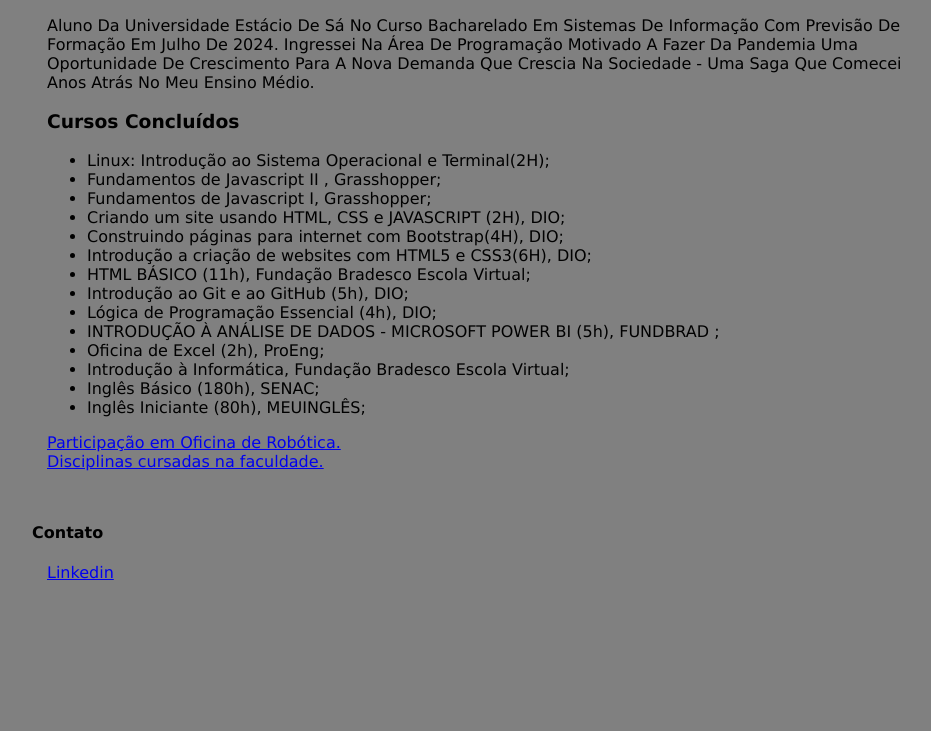
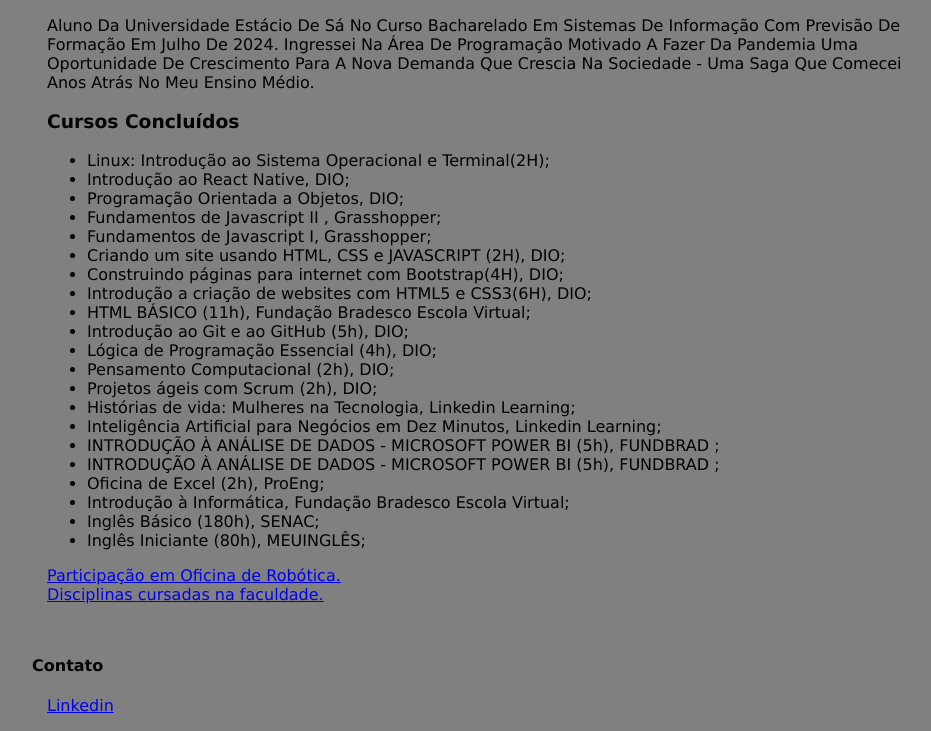
Before and after one commit to eduardosaatkamp/PortfolioEduardoSaatkamp, a plain HTML site: page INDEX.HTML in a window 1280 px wide. Shown: the part 2197-2928 px from the top of the page, without its empty margins (158-1089 px from the left). Before the commit the page ends 2795 px from the top, so only its background shows below. Drawn offline with Linux system fonts and the light colour scheme.

Commit message:
Update INDEX.HTML

```diff
--- a/INDEX.HTML
+++ b/INDEX.HTML
@@ -32,6 +32,8 @@
                     <h3>Cursos Concluídos</h3>
                     <ul>
     <li>Linux: Introdução ao Sistema Operacional e Terminal(2H);</li>
+    <li>Introdução ao React Native, DIO;
+    <li>Programação Orientada a Objetos, DIO;
     <li>Fundamentos de Javascript II , Grasshopper;
     <li>Fundamentos de Javascript I, Grasshopper;</li>
     <li>Criando um site usando HTML, CSS e JAVASCRIPT (2H), DIO;</li>
@@ -40,6 +42,11 @@
     <li>HTML BÁSICO (11h), Fundação Bradesco Escola Virtual;</li>
     <li>Introdução ao Git e ao GitHub (5h), DIO;</li>
     <li>Lógica de Programação Essencial (4h), DIO;</li>
+    <li>Pensamento Computacional (2h), DIO;</li>
+    <li>Projetos ágeis com Scrum (2h), DIO;</li>
+    <li>Histórias de vida: Mulheres na Tecnologia, Linkedin Learning;</li>
+    <li>Inteligência Artificial para Negócios em Dez Minutos, Linkedin Learning;</li>
+    <li>INTRODUÇÃO À ANÁLISE DE DADOS - MICROSOFT POWER BI (5h), FUNDBRAD ;</li>
     <li>INTRODUÇÃO À ANÁLISE DE DADOS - MICROSOFT POWER BI (5h), FUNDBRAD ;</li>
     <li>Oficina de Excel (2h), ProEng;</li>
     <li>Introdução à Informática, Fundação Bradesco Escola Virtual;</li>
```
